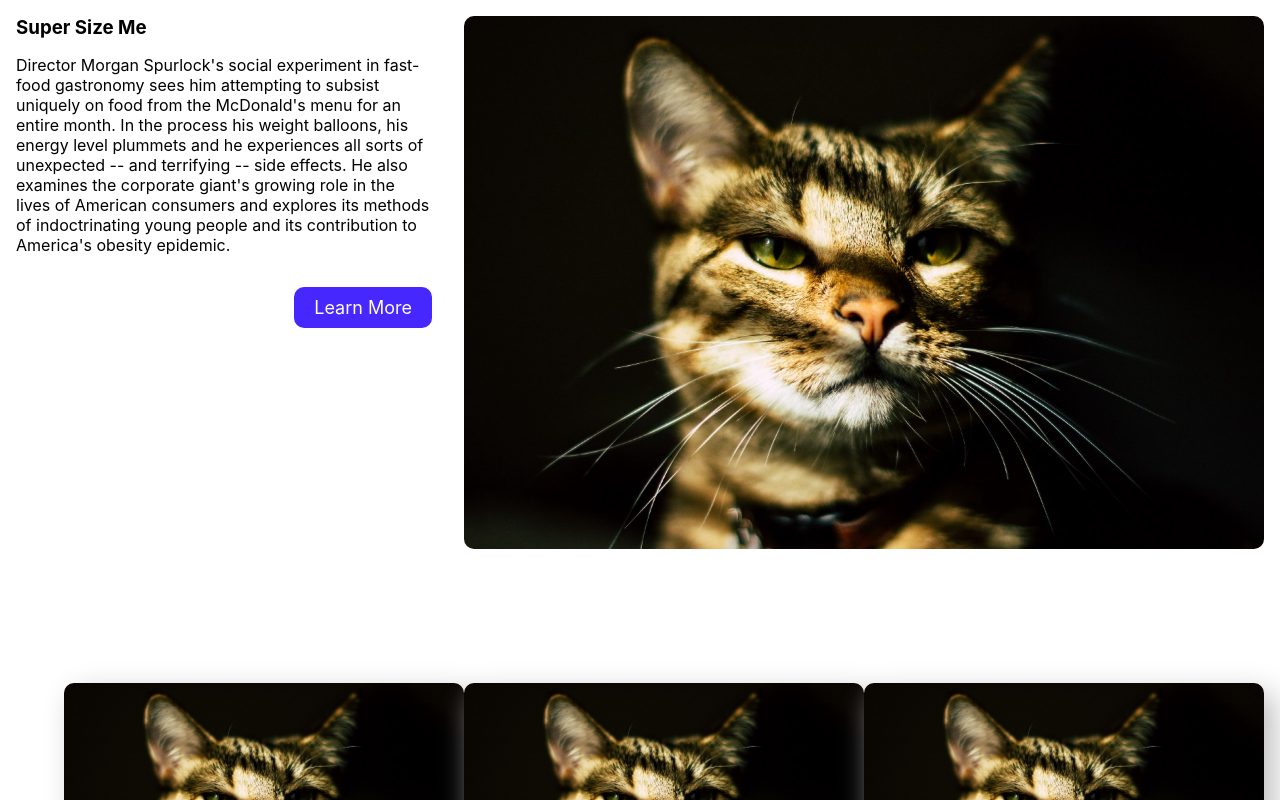
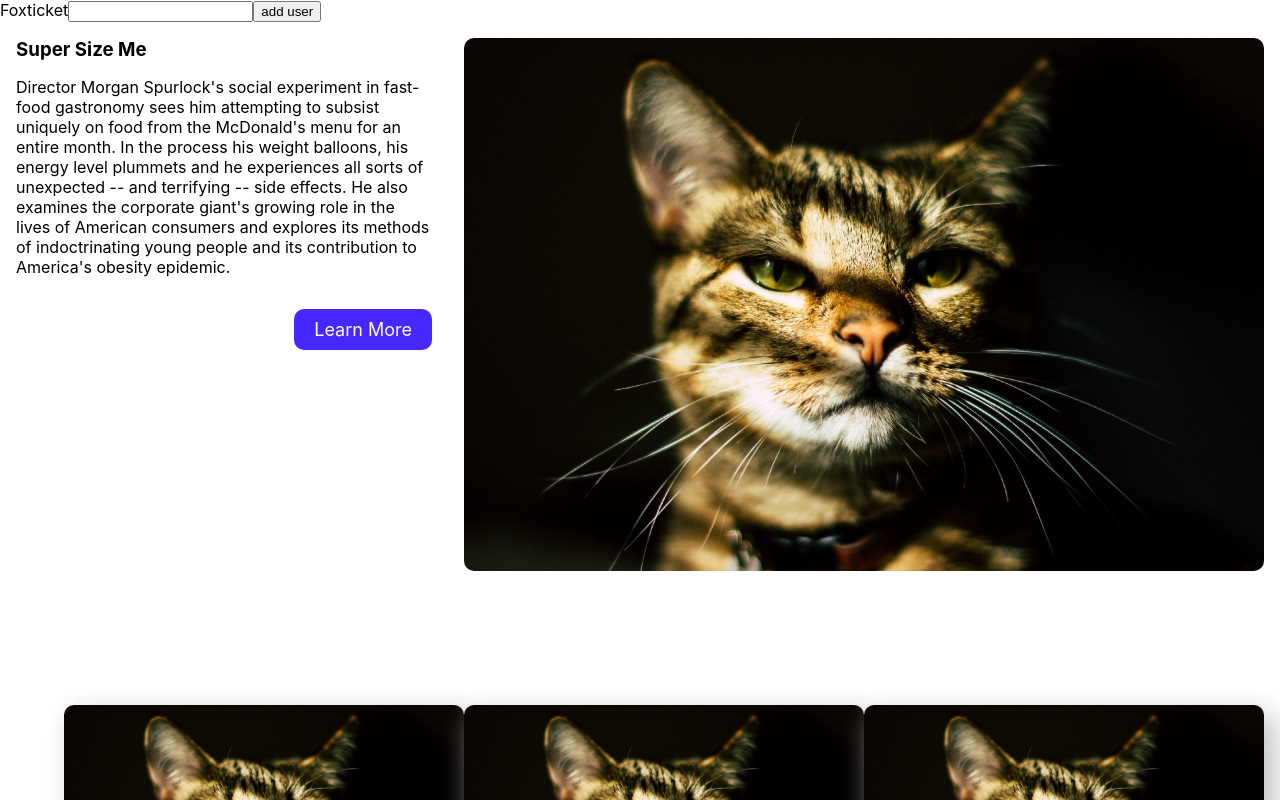
Before and after one commit to green-fox-academy/giggle-foxticket-opal-fullstack, a React (Create React App) app in the folder frontend/: page / in a window 1280 px wide. Shown: the top 800 px of the page. Built offline with nearby package versions, Linux system fonts and the light colour scheme.

Commit message:
feat(register-form): add skeleton

```diff
--- a/frontend/src/components/RegisterForm/RegisterForm.jsx
+++ b/frontend/src/components/RegisterForm/RegisterForm.jsx
@@ -0,0 +1,13 @@
+import React, { useState } from 'react';
+
+const RegisterForm = () => {
+  return (
+    <form>
+      <label>Foxticket</label>
+      <input type="text" required />
+      <input type="submit" value="add user" />
+    </form>
+  );
+};
+
+export default RegisterForm;
--- a/frontend/src/pages/LandingPage.jsx
+++ b/frontend/src/pages/LandingPage.jsx
@@ -1,10 +1,12 @@
 import React from 'react';
 import MainFeatures from '../components/MainFeatures/MainFeatures';
 import ImageComposition from '../components/ImageComposition/ImageComposition';
+import RegisterForm from '../components/RegisterForm/RegisterForm';
 
 const LandingPage = () => {
   return (
     <>
+      <RegisterForm />
       <ImageComposition />
       <MainFeatures />
     </>
```
